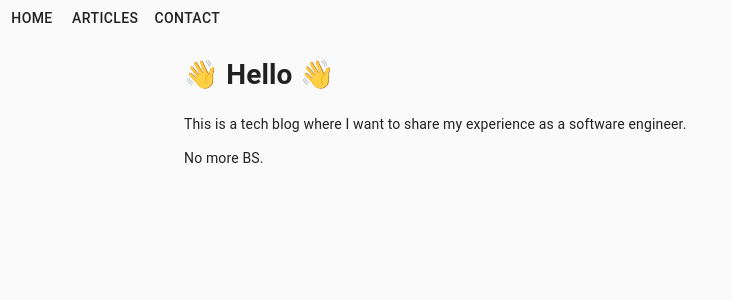
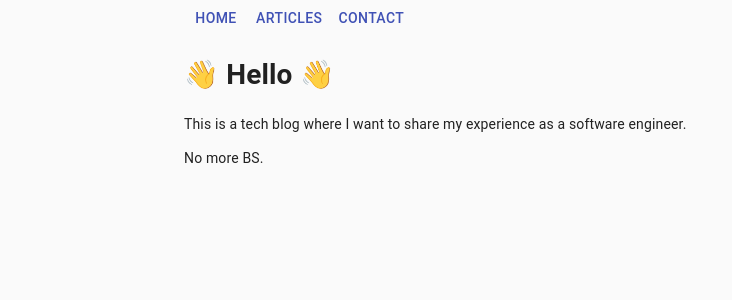
Before and after one commit to jeddl/NextJS-Static-Blog, a Next.js app: page / in a window 1280 px wide. Shown: the top 300 px of the page, without its empty margins (0-732 px from the left). Built offline with nearby package versions, Linux system fonts and the light colour scheme.

Commit message:
Add Navbar to TopLevelContainer

```diff
--- a/components/Navbar.tsx
+++ b/components/Navbar.tsx
@@ -3,9 +3,10 @@ import Link from "next/link";
 import Head from "next/head";
 import Props from "../interfaces/props";
 import LinkButtons from "../pages/styles/LinkButton";
+import myStyles from "../pages/styles/MyStyle";
 
 const Navbar: React.FunctionComponent<Props> = ({ title = "MetaJeDD" }) => (
-	<div>
+	<div style={myStyles}>
 		<Head>
 			<title>{title}</title>
 			<meta charSet="utf-8" />
--- a/pages/contact.tsx
+++ b/pages/contact.tsx
@@ -4,8 +4,8 @@ import TopLevelContainer from "../components/TopLevelContainer";
 
 const ContactPage: React.FunctionComponent = () => (
 	<div>
-		<Navbar title="Contact" />
 		<TopLevelContainer title="Contact">
+			<Navbar title="Contact" />
 			<h1>Contact me</h1>
 		</TopLevelContainer>
 	</div>
--- a/pages/index.tsx
+++ b/pages/index.tsx
@@ -4,8 +4,8 @@ import TopLevelContainer from "../components/TopLevelContainer";
 const IndexPage = () => {
 	return (
 		<>
-			<Navbar title="Home | MetaJeDD"></Navbar>
 			<TopLevelContainer title="Index">
+				<Navbar title="Home | MetaJeDD"></Navbar>
 				<h1>👋 Hello 👋</h1>
 				<p>
 					This is a tech blog where I want to share my experience as a software
--- a/pages/styles/LinkButton.tsx
+++ b/pages/styles/LinkButton.tsx
@@ -6,8 +6,13 @@ const LinkButtons = forwardRef<
 	React.HTMLProps<HTMLButtonElement>
 >((props, ref) => {
 	return (
-		<a onClick={() => props.onClick} href={props.href} ref={() => ref}>
-			<Button>{props.children}</Button>
+		<a
+			onClick={() => props.onClick}
+			href={props.href}
+			ref={() => ref}
+			style={{ textDecoration: "none" }}
+		>
+			<Button color="primary">{props.children}</Button>
 		</a>
 	);
 });
--- /dev/null
+++ b/pages/styles/MyStyle.ts
@@ -0,0 +1,7 @@
+import { CSSProperties } from "react";
+
+const myNavTextStyle: CSSProperties = {
+	textAlign: "left",
+};
+
+export default myNavTextStyle;
```
Also changed, not shown: pages/articles/[slug].tsx (+11 -9 lines), pages/posts.tsx (+9 -7 lines), pages/styles/navbar.ts (deleted, +0 -16 lines), pages/styles/placeholder.scss (deleted).
